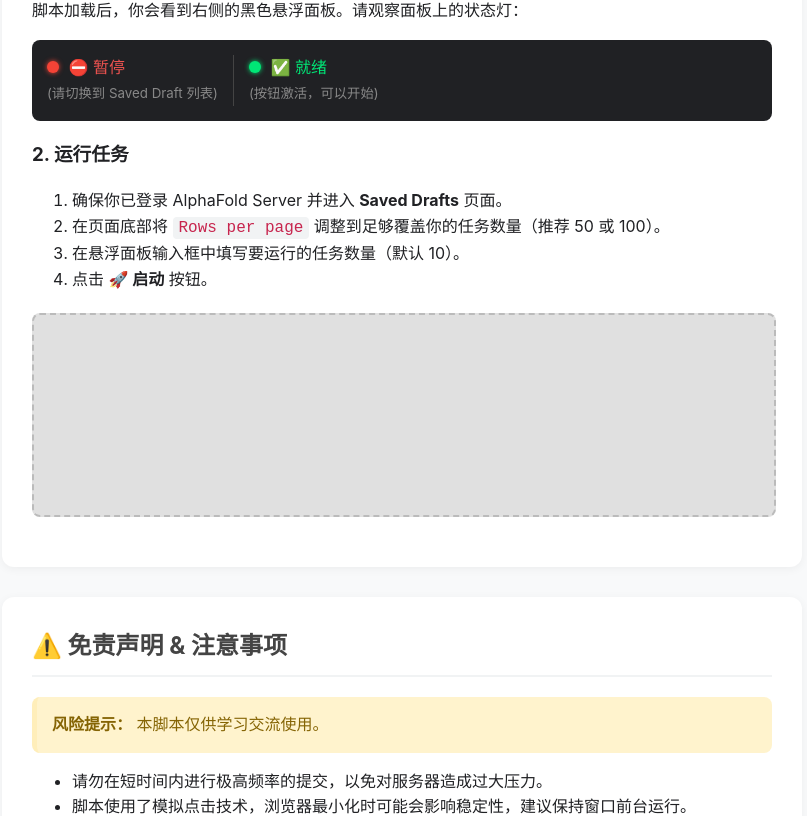
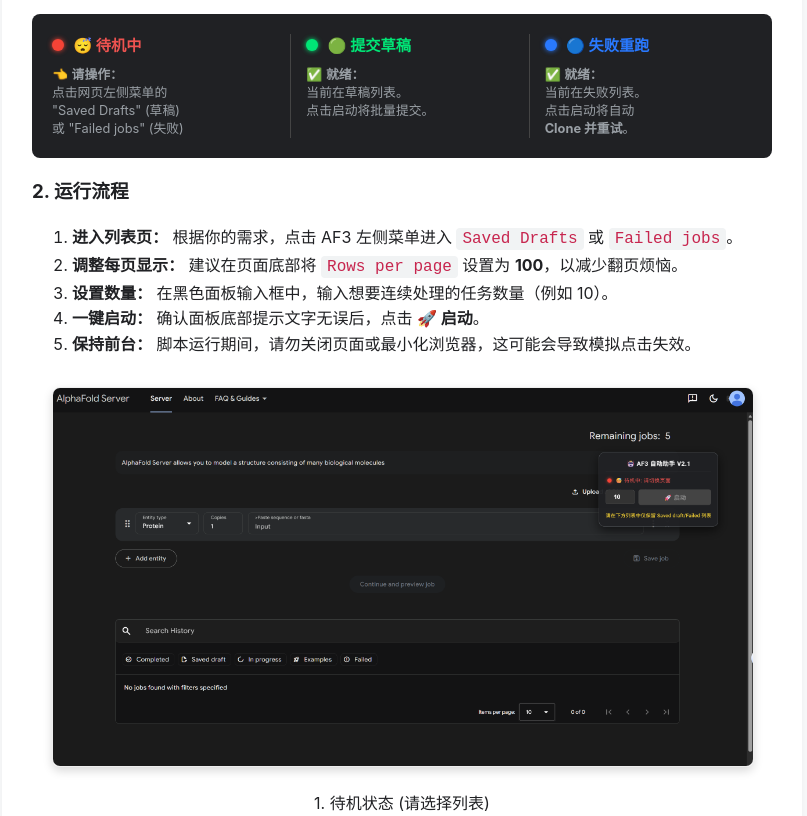
Before and after one commit to siyuanj/af3-auto-submitter, a plain HTML site: page index.html in a window 1280 px wide. Shown: the part 1050-1866 px from the top of the page, without its empty margins (238-1045 px from the left). Drawn offline with Linux system fonts and the light colour scheme.

Commit message:
html说明更新

```diff
--- a/index.html
+++ b/index.html
@@ -11,6 +11,7 @@
             --text-color: #202124;
             --card-bg: #ffffff;
             --success: #00e676;
+            --info: #2979ff;  /* 新增蓝色变量 - 重跑模式 */
             --danger: #f44336;
         }
 
@@ -103,15 +104,33 @@
             gap: 10px;
         }
 
-        /* 状态灯示例 */
+        /* 状态灯演示区 - 更新为网格布局 */
         .status-demo {
-            display: flex;
+            display: grid;
+            grid-template-columns: 1fr 1fr 1fr; /* 三栏布局 */
             gap: 15px;
             margin: 15px 0;
-            padding: 15px;
+            padding: 20px;
             background: #202124; /* 模拟暗色面板背景 */
             border-radius: 8px;
             color: #fff;
+            font-size: 0.95rem;
+        }
+
+        .status-item {
+            position: relative;
+        }
+
+        .status-item:not(:first-child) {
+            border-left: 1px solid #444;
+            padding-left: 15px;
+        }
+
+        .status-desc {
+            font-size: 0.8rem;
+            color: #9aa0a6;
+            margin-top: 8px;
+            line-height: 1.4;
         }
 
         .light {
@@ -160,6 +179,29 @@
             border-left: 5px solid #ffeeba;
             margin-top: 20px;
         }
+                /* 截图画廊样式 - 改为垂直排列 */
+        .screenshot-gallery {
+            display: flex;
+            flex-direction: column;
+            gap: 40px; /* 增加间距 */
+            margin-top: 30px;
+            max-width: 700px; /* 限制最大宽度，防止太大 */
+            margin-left: auto;
+            margin-right: auto;
+        }
+
+        .gallery-item {
+            text-align: center;
+        }
+
+        .gallery-item img {
+            width: 100%;
+            height: auto;
+            border-radius: 8px;
+            box-shadow: 0 4px 10px rgba(0,0,0,0.15);
+            border: 1px solid #eee;
+            transition: transform 0.2s;
+        }
     </style>
 </head>
 <body>
@@ -180,16 +222,16 @@
                     <p>全新的悬浮面板设计，不再遮挡页面内容。按住标题栏即可随意拖动，位置自动记忆。</p>
                 </div>
                 <div class="feature-card" style="border-left-color: var(--success);">
-                    <h3>🚦 智能状态感知</h3>
-                    <p>使用了“红绿灯”显示方式。自动检测是否在 Draft 页面，不在正确页面自动禁用按钮，防止误操作。</p>
+                    <h3>🧠 自动模式识别</h3>
+                    <p>能够自动识别当前是“草稿列表”还是“失败列表”，智能切换运行逻辑，无需手动设置。</p>
                 </div>
-                <div class="feature-card" style="border-left-color: #ff9800;">
-                    <h3>🛡️ 智能防呆拦截</h3>
-                    <p>如果你想跑 50 个任务，但页面只显示了 10 行，脚本会弹出警告提示你翻页，避免漏跑。</p>
+                <div class="feature-card" style="border-left-color: var(--info);">
+                    <h3>♻️ 失败断点重跑</h3>
+                    <p>针对 Failed 任务，脚本会自动执行 Clone -> Resubmit 流程，在原参数基础上快速重试。</p>
                 </div>
                 <div class="feature-card" style="border-left-color: #f44336;">
-                    <h3>🖱️ 强力模拟点击</h3>
-                    <p>针对 Confirm 按钮偶尔点击失效的问题，内置了“补刀”机制和物理模拟点击，稳定性提升 200%。</p>
+                    <h3>🖱️ 强力交互引擎</h3>
+                    <p>内置文字搜索点击技术，精准定位 Confirm 和 Menu 按钮，即使弹窗有动画延迟也能稳定触发。</p>
                 </div>
             </div>
         </section>
@@ -197,42 +239,82 @@
         <section>
             <h2>📖 使用指南</h2>
 
-            <h3>1. 状态检查</h3>
-            <p>脚本加载后，你会看到右侧的黑色悬浮面板。请观察面板上的状态灯：</p>
+            <h3>1. 观察面板状态</h3>
+            <p>脚本加载后，请留意屏幕右侧黑色面板上的“红绿灯”状态。脚本会告诉您当前能做什么：</p>
+
             <div class="status-demo">
-                <div>
+                <!-- 红灯：待机 -->
+                <div class="status-item">
                     <span class="light" style="background: var(--danger); box-shadow: 0 0 5px var(--danger);"></span>
-                    <span style="color: #ef5350;">⛔ 暂停</span>
-                    <br><small style="color:#888;">(请切换到 Saved Draft 列表)</small>
+                    <span style="color: #ef5350; font-weight: bold;">😴 待机中</span>
+                    <div class="status-desc">
+                        👈 <strong>请操作：</strong><br>
+                        点击网页左侧菜单的<br>
+                        "Saved Drafts" (草稿)<br>
+                        或 "Failed jobs" (失败)
+                    </div>
                 </div>
-                <div style="border-left: 1px solid #444; padding-left: 15px;">
+
+                <!-- 绿灯：草稿模式 -->
+                <div class="status-item">
                     <span class="light" style="background: var(--success); box-shadow: 0 0 5px var(--success);"></span>
-                    <span style="color: var(--success);">✅ 就绪</span>
-                    <br><small style="color:#888;">(按钮激活，可以开始)</small>
+                    <span style="color: var(--success); font-weight: bold;">🟢 提交草稿</span>
+                    <div class="status-desc">
+                        ✅ <strong>就绪：</strong><br>
+                        当前在草稿列表。<br>
+                        点击启动将批量提交。
+                    </div>
+                </div>
+
+                <!-- 蓝灯：重跑模式 -->
+                <div class="status-item">
+                    <span class="light" style="background: var(--info); box-shadow: 0 0 5px var(--info);"></span>
+                    <span style="color: var(--info); font-weight: bold;">🔵 失败重跑</span>
+                    <div class="status-desc">
+                        ✅ <strong>就绪：</strong><br>
+                        当前在失败列表。<br>
+                        点击启动将自动<br><strong>Clone 并重试</strong>。
+                    </div>
                 </div>
             </div>
 
-            <h3>2. 运行任务</h3>
+            <h3>2. 运行流程</h3>
             <ol>
-                <li>确保你已登录 AlphaFold Server 并进入 <strong>Saved Drafts</strong> 页面。</li>
-                <li>在页面底部将 <code>Rows per page</code> 调整到足够覆盖你的任务数量（推荐 50 或 100）。</li>
-                <li>在悬浮面板输入框中填写要运行的任务数量（默认 10）。</li>
-                <li>点击 <strong>🚀 启动</strong> 按钮。</li>
+                <li><strong>进入列表页：</strong> 根据你的需求，点击 AF3 左侧菜单进入 <code>Saved Drafts</code> 或 <code>Failed jobs</code>。</li>
+                <li><strong>调整每页显示：</strong> 建议在页面底部将 <code>Rows per page</code> 设置为 <strong>100</strong>，以减少翻页烦恼。</li>
+                <li><strong>设置数量：</strong> 在黑色面板输入框中，输入想要连续处理的任务数量（例如 10）。</li>
+                <li><strong>一键启动：</strong> 确认面板底部提示文字无误后，点击 <strong>🚀 启动</strong>。</li>
+                <li><strong>保持前台：</strong> 脚本运行期间，请勿关闭页面或最小化浏览器，这可能会导致模拟点击失效。</li>
             </ol>
 
-            <div class="screenshot-placeholder">
+            <!-- 替换此处 -->
+            <div class="screenshot-gallery">
+                <div class="gallery-item">
+                    <img src="./init.png" alt="待机初始状态">
+                    <p>1. 待机状态 (请选择列表)</p>
+                </div>
+                <div class="gallery-item">
+                    <img src="./saved_draft.png" alt="批量提交模式">
+                    <p>2. 草稿提交模式 (绿灯)</p>
+                </div>
+                <div class="gallery-item">
+                    <img src="./failed.png" alt="失败重跑模式">
+                    <p>3. 失败重跑模式 (蓝灯)</p>
+                </div>
             </div>
         </section>
 
         <section>
-            <h2>⚠️ 免责声明 & 注意事项</h2>
+            <h2>⚠️ 免责声明 & 常见问题</h2>
             <div class="alert">
-                <strong>风险提示：</strong> 本脚本仅供学习交流使用。
+                <strong>提示：</strong> 脚本会自动跳过因为配额（Daily Quota）不足而弹出的报错，这属于正常现象。
+            </div>
+            <div class="alert">
+                <strong>提示：</strong> 使用Edge浏览器时，请确保已启用“允许网站在后台运行脚本”等设置，以确保脚本正常工作（有3个设置）。
             </div>
             <ul>
-                <li>请勿在短时间内进行极高频率的提交，以免对服务器造成过大压力。</li>
-                <li>脚本使用了模拟点击技术，浏览器最小化时可能会影响稳定性，建议保持窗口前台运行。</li>
-                <li>如果遇到“任务未消失”的报错，通常是因为网络卡顿或额度已满（Daily Quota），请检查页面提示。</li>
+                <li><strong>关于失败重跑：</strong> 脚本通过点击 "Clone and reuse" 实现重跑。该过程会产生页面跳转，速度较慢，请耐心等待脚本“补刀”。</li>
+                <li><strong>如果卡住了：</strong> 极少数情况下如果网络卡顿导致弹窗未关闭，您可以手动帮它点一下 Confirm，脚本会自动检测变化并继续。</li>
             </ul>
         </section>
 
```
Also changed, not shown: failed.png (added), init.png (added), saved_draft.png (added).
